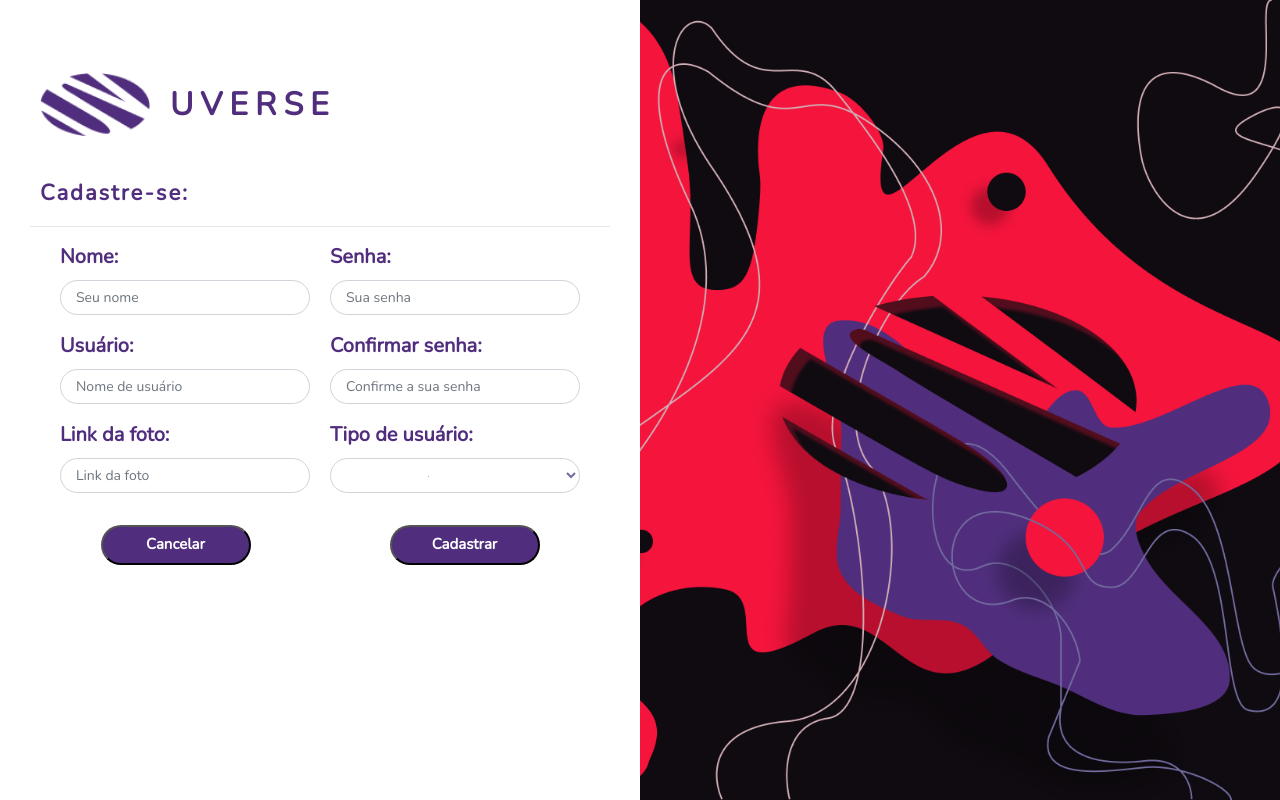
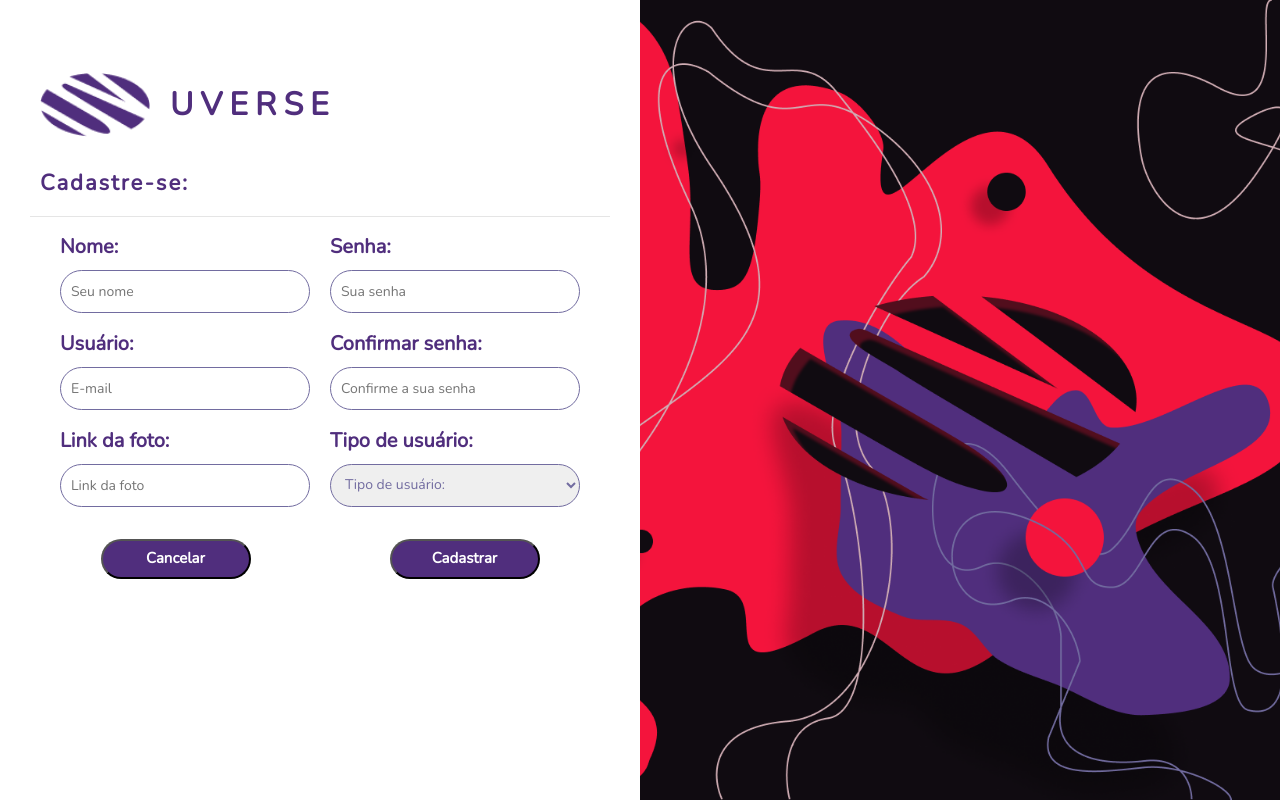
Before and after one commit to marianatheml/meuBlog, an Angular app: page /signin in a window 1280 px wide. Built offline with nearby package versions, Linux system fonts and the light colour scheme.

Commit message:
Security implemented and CSS updated

```diff
--- a/src/app/login/login.component.css
+++ b/src/app/login/login.component.css
@@ -49,25 +49,27 @@ hr {
 }
 
 .form-group label {
+    display: flex;
+    flex-direction: column;
     font-family: 'Nunito', sans-serif;
     font-size: 20px;
     color: #502E7D;
     font-weight: bold;
 }
 
-.form-group input {
+.form-field {
     font-family: 'Nunito', sans-serif;
     font-size: 14px;
     color: #726CA0;
-    padding: 25px;
-    align-items: center;
+    padding: 10px;
     border-radius: 25px;
+    width: 100%;
+    border: thin  solid  #726CA0;
 }
 
-.form-control:focus {
-    border-width: 3px;
+.form-field:focus {
+    border: medium  groove  #502E7D;
     border-color: #502E7D;
-    box-shadow: 0 0 0 0 ;
     outline: 0;
 }
 
--- a/src/app/login/login.component.html
+++ b/src/app/login/login.component.html
@@ -1,4 +1,4 @@
-<div class="container-fluid">
+<div class="container-fluid justify-content-center">
 
     <div class="row d-flex align-items-center">
 
@@ -21,12 +21,12 @@
 
                     <div class="form-group">
                         <label for="usuario">Usuário:</label>
-                        <input class="form-control" type="text" name="usuario" id="usuario" placeholder="Nome de usuário">
+                        <input class="form-field" type="text" name="usuario" id="usuario" placeholder="Nome de usuário">
                     </div>
 
                     <div class="form-group">
                         <label for="senha">Senha:</label>
-                        <input class="form-control" type="password" name="senha" id="senha" placeholder="Senha">
+                        <input class="form-field" type="password" name="senha" id="senha" placeholder="Senha">
                     </div>
 
                     <div class="d-flex justify-content-center">
--- /dev/null
+++ b/src/app/model/Post.ts
@@ -0,0 +1,11 @@
+import { Theme } from "./Theme"
+import { User } from "./User"
+
+export class Post {
+    public id: number
+    public titulo: string
+    public texto: string
+    public data: Date
+    public tema: Theme
+    public usuario: User
+}
--- /dev/null
+++ b/src/app/model/User.ts
@@ -0,0 +1,11 @@
+import { Post } from "./Post"
+
+export class User {
+    public id: number
+    public nome: string
+    public usuario: string
+    public foto: string
+    public senha: string
+    public tipo: string
+    public postagem: Post[]
+}
--- /dev/null
+++ b/src/app/model/UserLogin.ts
@@ -0,0 +1,9 @@
+export class UserLogin {
+    public id: number
+    public nome: string
+    public usuario: string
+    public foto: string
+    public senha: string
+    public tipo: string
+    public token: string
+}
--- /dev/null
+++ b/src/app/service/auth.service.ts
@@ -0,0 +1,23 @@
+import { HttpClient } from '@angular/common/http';
+import { Injectable } from '@angular/core';
+import { Observable } from 'rxjs';
+import { User } from '../model/User';
+import { UserLogin } from '../model/UserLogin';
+
+@Injectable({
+  providedIn: 'root'
+})
+export class AuthService {
+
+  constructor(
+    private http: HttpClient
+  ) { }
+
+  login(userLogin: UserLogin): Observable<UserLogin> {
+    return this.http.post<UserLogin>('http://localhost:8080/usuarios/logar', userLogin)
+  }
+
+  signin(user: User): Observable<User> {
+    return this.http.post<User>('http://localhost:8080/usuarios/cadastrar', user)
+  }
+}
--- a/src/app/signin/signin.component.css
+++ b/src/app/signin/signin.component.css
@@ -30,7 +30,7 @@
     font-size: 22px;
     font-weight: bolder;
     letter-spacing: 2px;
-    padding: 40px 25px 0 25px;
+    padding: 30px 25px 0 25px;
     color: #502E7D;
 }
 
@@ -45,27 +45,29 @@ hr {
     padding: 0 25px 0 25px;
 }
 
-.form-group label {
+.form-group {
+    display: flex;
+    flex-direction: column;
     font-family: 'Nunito', sans-serif;
     font-size: 20px;
     color: #502E7D;
     font-weight: bold;
 }
 
-.form-control {
+.form-field {
     font-family: 'Nunito', sans-serif;
     font-size: 14px;
     color: #726CA0;
-    padding: 15px;
+    padding: 10px;
     align-items: center;
     border-radius: 25px;
     width: 250px;
+    border: thin  solid  #726CA0;
 }
 
-.form-control:focus {
-    border-width: 3px;
+.form-field:focus {
+    border: medium  groove  #502E7D;
     border-color: #502E7D;
-    box-shadow: 0 0 0 0 ;
     outline: 0;
 }
 
--- a/src/app/signin/signin.component.html
+++ b/src/app/signin/signin.component.html
@@ -18,37 +18,37 @@
                 <div>
                     <div class="form-group">
                         <label for="usuario">Nome:</label>
-                        <input class="form-control" type="text" name="nome" id="nome" placeholder="Seu nome">
+                        <input [(ngModel)]="user.nome" class="form-field" type="text" name="nome" id="nome" placeholder="Seu nome">
                     </div>
 
                     <div class="form-group">
                         <label for="usuario">Usuário:</label>
-                        <input class="form-control" type="text" name="usuario" id="usuario"
-                            placeholder="Nome de usuário">
+                        <input [(ngModel)]="user.usuario" class="form-field" type="text" name="usuario" id="usuario"
+                            placeholder="E-mail">
                     </div>
 
                     <div class="form-group">
                         <label for="foto">Link da foto:</label>
-                        <input class="form-control" type="text" name="foto" id="foto" placeholder="Link da foto">
+                        <input [(ngModel)]="user.foto" class="form-field" type="text" name="foto" id="foto" placeholder="Link da foto">
                     </div>
                 </div>
 
                 <div>
                     <div class="form-group">
                         <label for="senha">Senha:</label>
-                        <input class="form-control" type="password" name="senha" id="senha" placeholder="Sua senha">
+                        <input (input)="confirmaSenha($event)" class="form-field" type="password" name="senha" id="senha" placeholder="Sua senha">
                     </div>
 
                     <div class="form-group">
                         <label for="confirmaSenha">Confirmar senha:</label>
-                        <input class="form-control" type="password" name="confirmaSenha" id="confirmaSenha"
+                        <input [(ngModel)]="user.senha" class="form-field" type="password" name="confirmaSenha" id="confirmaSenha"
                             placeholder="Confirme a sua senha">
                     </div>
 
                     <div class="form-group">
                         <label for="tipo">Tipo de usuário:</label>
-                        <select class="form-control" name="tipo" id="tipo" >
-                            <option d selected value="opcao">Tipo de usuário:</option>
+                        <select class="form-field" name="tipo" id="tipo" (change)="tipoUser($event)">
+                            <option>Tipo de usuário:</option>
                             <option value="normal">Normal</option>
                             <option value="adm">Administrador</option>
                         </select>
@@ -58,8 +58,8 @@
             </div>
 
             <div class="d-flex justify-content-around p-3">
-                <a href="#"><button type="submit" routerLink='/login'>Cancelar</button></a>
-                <a href="#"><button type="submit">Cadastrar</button></a>
+                <button type="submit" routerLink='/login'>Cancelar</button>
+                <button type="submit" (click)='signin()'>Cadastrar</button>
             </div>
 
         </div>
--- a/src/app/signin/signin.component.ts
+++ b/src/app/signin/signin.component.ts
@@ -1,4 +1,7 @@
 import { Component, OnInit } from '@angular/core';
+import { Router } from '@angular/router';
+import { User } from '../model/User';
+import { AuthService } from '../service/auth.service';
 
 @Component({
   selector: 'app-signin',
@@ -7,9 +10,40 @@ import { Component, OnInit } from '@angular/core';
 })
 export class SigninComponent implements OnInit {
 
-  constructor() { }
+  user: User = new User
+  confirmarSenha: string
+  tipo: string
 
-  ngOnInit(): void {
+  constructor(
+    private authService: AuthService,
+    private router: Router
+  ) { }
+
+  ngOnInit() {
+    window.scroll(0,0)
+  }
+
+  confirmaSenha(event: any) {
+    this.confirmarSenha = event.target.value
+  }
+
+  tipoUser(event: any) {
+    this.tipo = event.target.value
+  }
+
+  signin() {
+    this.user.tipo = this.tipo
+
+    if(this.user.senha != this.confirmarSenha) {
+      alert('As senhas digitadas não são iguais.')
+    } else {
+      this.authService.signin(this.user).subscribe((resp: User) => {
+        this.user = resp
+        this.router.navigate(['/login'])
+        alert('Usuário cadastrado com sucesso!')
+      })
+    }
+
   }
 
 }
--- a/tsconfig.json
+++ b/tsconfig.json
@@ -6,6 +6,7 @@
     "outDir": "./dist/out-tsc",
     "forceConsistentCasingInFileNames": true,
     "strict": true,
+    "strictPropertyInitialization": false,
     "noImplicitReturns": true,
     "noFallthroughCasesInSwitch": true,
     "sourceMap": true,
```
Also changed, not shown: src/app/app.module.ts (+6 -2 lines), src/app/model/Theme.ts (added, +7 -0 lines).
